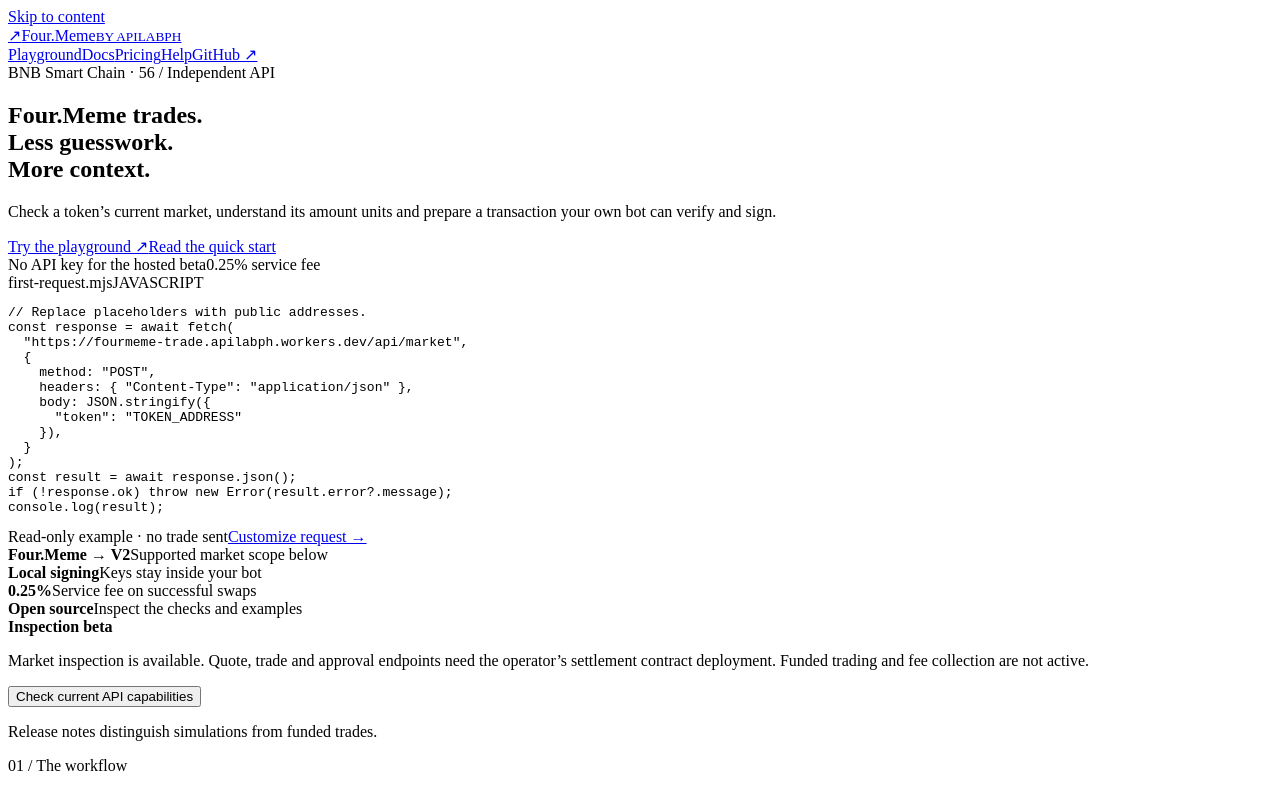
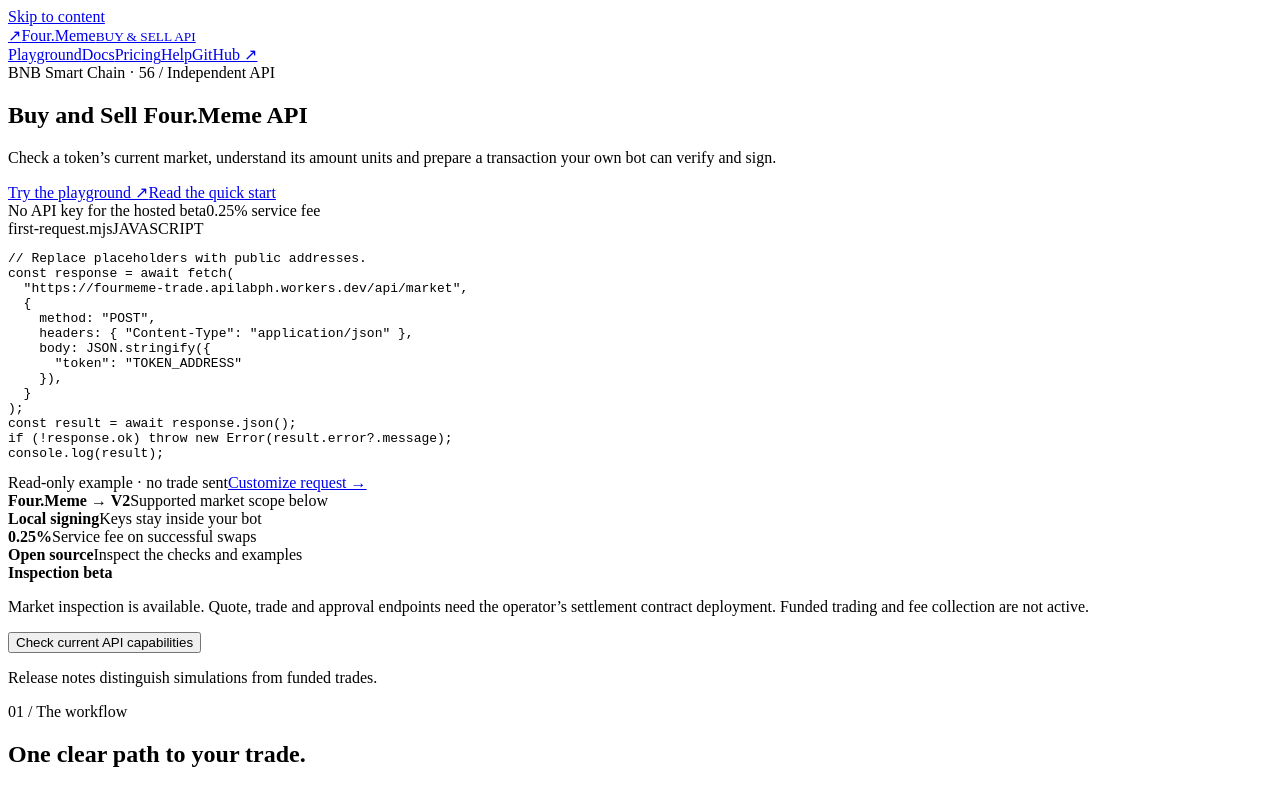
Before and after one commit to apilabph/fourmeme-buy-sell-api, a website with bundled scripts: page website/index.html in a window 1280 px wide. Shown: the top 785 px of the page. Built offline with nearby package versions, Linux system fonts and the light colour scheme.

Commit message:
Emphasize buy and sell in website headings

```diff
--- a/docs/evidence/website-local-browser.json
+++ b/docs/evidence/website-local-browser.json
@@ -1,5 +1,5 @@
 {
-  "checkedAt": "2026-10-13T05:39:09.558Z",
+  "checkedAt": "2026-10-13T08:08:45.330Z",
   "browser": "Installed Microsoft Edge, Playwright",
   "scope": "Local preview only. API responses mocked for UI cases. No signing or broadcast.",
   "results": [
--- a/website/index.html
+++ b/website/index.html
@@ -30,7 +30,7 @@
       <div class="wrap nav">
         <a class="brand" href="#main"
           ><span class="mark" aria-hidden="true">↗</span
-          ><span>Four.Meme<small>BY APILABPH</small></span></a
+          ><span>Four.Meme<small>BUY &amp; SELL API</small></span></a
         >
         <nav class="navlinks" aria-label="Main navigation">
           <a href="#playground">Playground</a><a href="#guides">Docs</a
@@ -50,9 +50,8 @@
             <span class="dot"></span>BNB Smart Chain · 56 / Independent API
           </div>
           <h1 id="hero-title">
-            Four.Meme trades.<br />Less guesswork.<br /><span
-              >More context.</span
-            >
+            <span class="hero-action">Buy and Sell</span>
+            <span class="hero-product">Four.Meme API</span>
           </h1>
           <p class="lead">
             Check a token’s current market, understand its amount units and
--- a/website/style.css
+++ b/website/style.css
@@ -170,8 +170,17 @@
   letter-spacing: -0.055em;
   margin: 22px 0;
 }
-.hero h1 span {
+.hero-action {
+  display: block;
   color: var(--accent);
+}
+.hero-product {
+  display: block;
+  margin-top: 12px;
+  color: var(--text);
+  font-size: clamp(28px, 3.1vw, 44px);
+  line-height: 1.15;
+  letter-spacing: -0.04em;
 }
 .lead {
   font-size: 18px;
```
Also changed, not shown: docs/evidence/website-desktop.png, docs/evidence/website-mobile.png, website/README.md.
